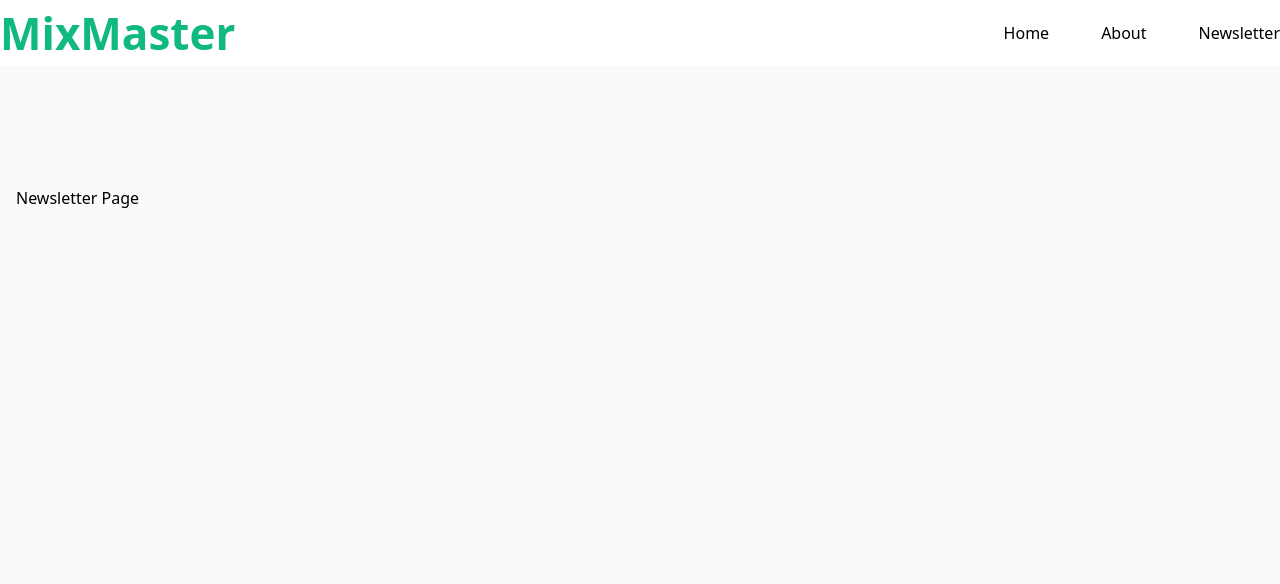
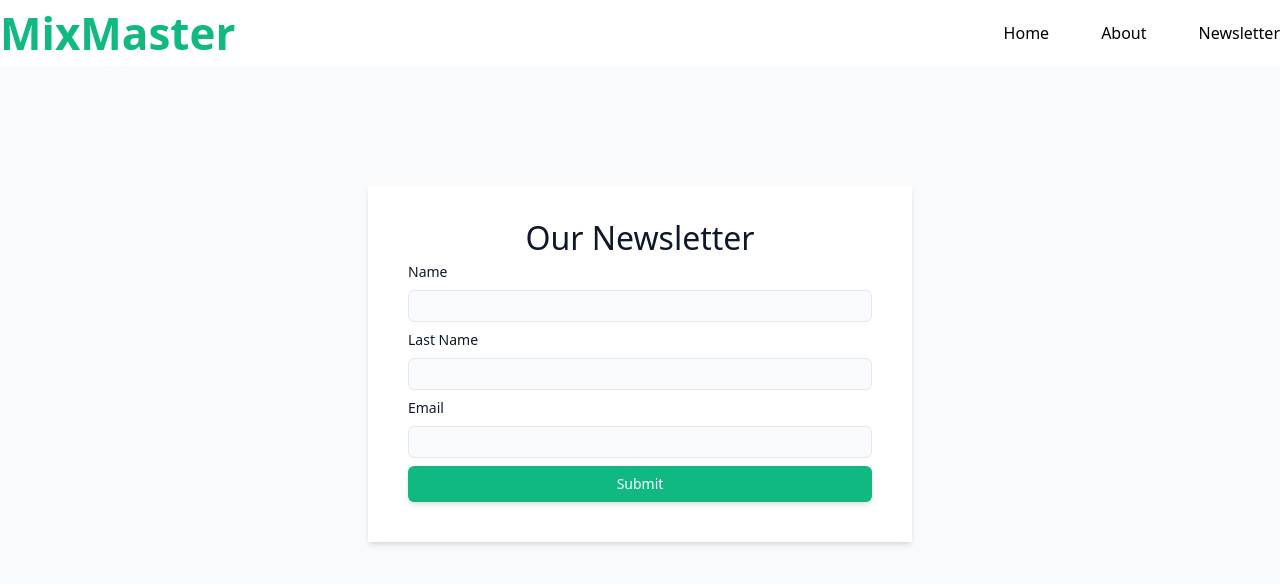
Before and after one commit to mani-hosseini/Cocktail, a React (Vite) app: page /newsletter in a window 1280 px wide. Shown: the top 584 px of the page. Built offline with nearby package versions, Linux system fonts and the light colour scheme.

Commit message:
build form and Newsletter page

```diff
--- a/package.json
+++ b/package.json
@@ -14,6 +14,7 @@
     "axios": "^1.7.9",
     "react": "^19.0.0",
     "react-dom": "^19.0.0",
+    "react-icons": "^5.5.0",
     "react-router-dom": "^7.2.0",
     "tailwindcss": "^4.0.7"
   },
--- /dev/null
+++ b/src/components/mainform.jsx
@@ -0,0 +1,41 @@
+import { useState, useEffect } from "react";
+import { FaCheck } from "react-icons/fa";
+
+function Mainform() {
+    const [showMessage, setShowMessage] = useState(false);
+
+    useEffect(() => {
+        if (showMessage) {
+            const timer = setTimeout(() => {
+                setShowMessage(false);
+            }, 2000);
+
+            return () => clearTimeout(timer);
+        }
+    }, [showMessage]);
+
+    return (
+        <section className="flex items-center justify-center">
+            <div className="bg-white shadow-md w-[544px] h-[356px] py-7 px-10">
+                <h1 className="font-light text-[32px] text-[#0F172A] text-center">Our Newsletter</h1>
+                <form className="flex justify-center flex-col gap-2">
+                    <label htmlFor="name" className="text-[#0F172A] text-sm font-light">Name</label>
+                    <input type="text" id="name" className="bg-[#F8FAFC] border border-[#E2E8F0] border-solid rounded-md h-8" />
+                    <label htmlFor="LastName" className="text-[#0F172A] text-sm font-light">Last Name</label>
+                    <input type="text" id="LastName" className="bg-[#F8FAFC] border border-[#E2E8F0] border-solid rounded-md h-8" />
+                    <label htmlFor="Email" className="text-[#0F172A] text-sm font-light">Email</label>
+                    <input type="text" id="Email" className="bg-[#F8FAFC] border border-[#E2E8F0] border-solid rounded-md h-8" />
+                    <button type="submit" className="text-[#FFFFFF] shadow-md text-sm bg-[#10B981] py-2 px-3 rounded-md cursor-pointer" onClick={(e) => { e.preventDefault(); setShowMessage(true); }}>Submit</button>
+                </form>
+            </div>
+            {showMessage && (
+                <div className="fixed border border-white bottom-10 bg-white shadow-lg rounded-md p-4 flex items-center gap-3">
+                    <FaCheck className="text-green-500" />
+                    <span className="text-gray-700">Success, check your email</span>
+                </div>
+            )}
+        </section>
+    );
+}
+
+export default Mainform;
--- a/src/pages/Newsletter.jsx
+++ b/src/pages/Newsletter.jsx
@@ -1,9 +1,11 @@
 import { Link } from 'react-router-dom';
+import Test from "../components/mainform.jsx";
+import Mainform from "../components/mainform.jsx";
 
 function Newsletter() {
     return (
-        <section className="max-w-7xl mx-auto px-4 flex items-center justify-between">
-            <h1>Newsletter Page</h1>
+        <section className="max-w-7xl mx-auto px-4">
+            <Mainform/>
         </section>
     );
 }
--- a/src/pages/home.jsx
+++ b/src/pages/home.jsx
@@ -3,10 +3,10 @@ import Items from "../components/items.jsx";
 
 function Home() {
     return (
-        <section className="max-w-7xl mx-auto px-4 ">
-            <Form />
-            <section className="mt-10 grid grid-cols-3 gap-6 ">
-                <Items />
+        <section className="max-w-7xl mx-auto px-4 mt-10">
+            <Form/>
+            <section className="mt-10 grid grid-cols-3 gap-6  ">
+
             </section>
         </section>
     );
```
Also changed, not shown: 1 other file (tests, documents, lock files or other folders).
